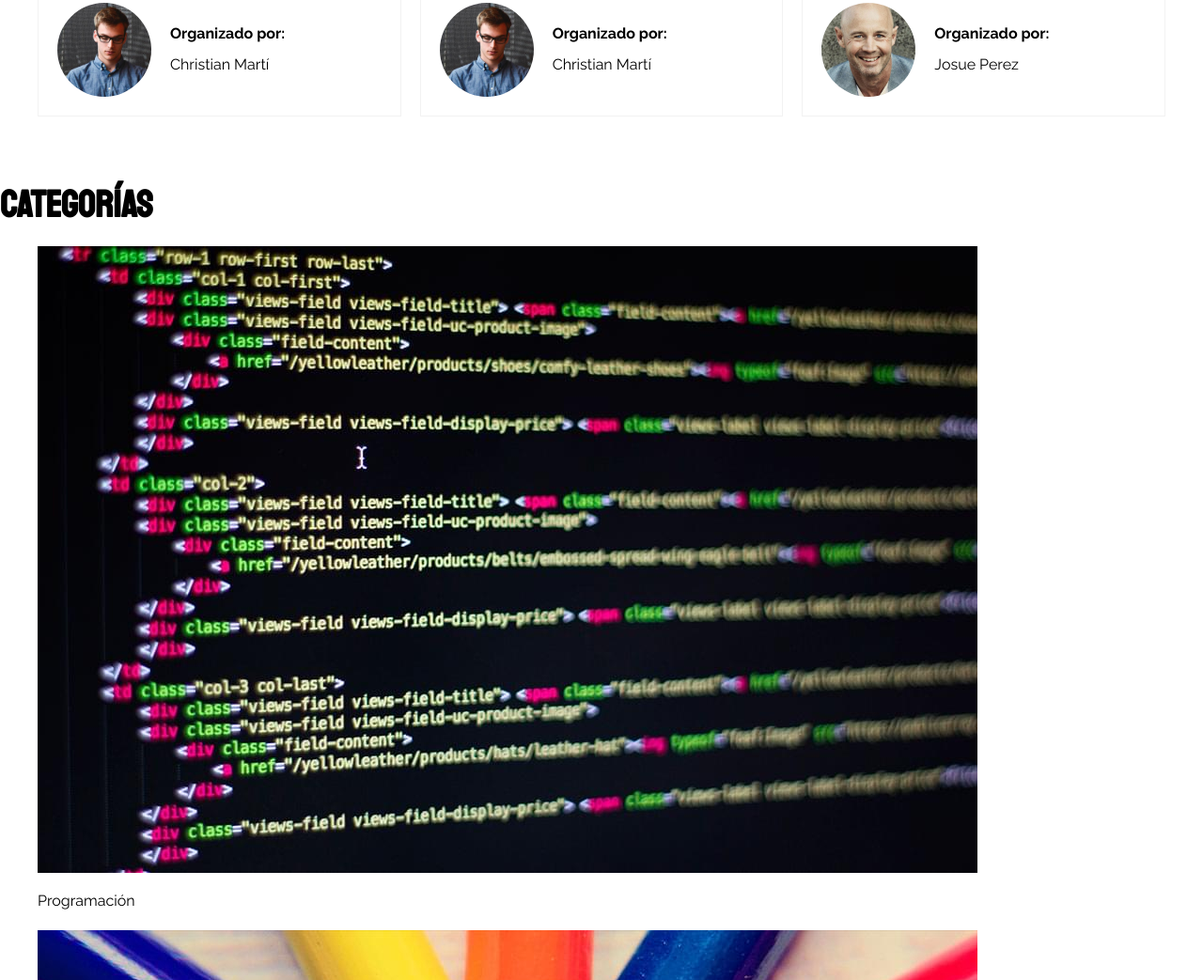
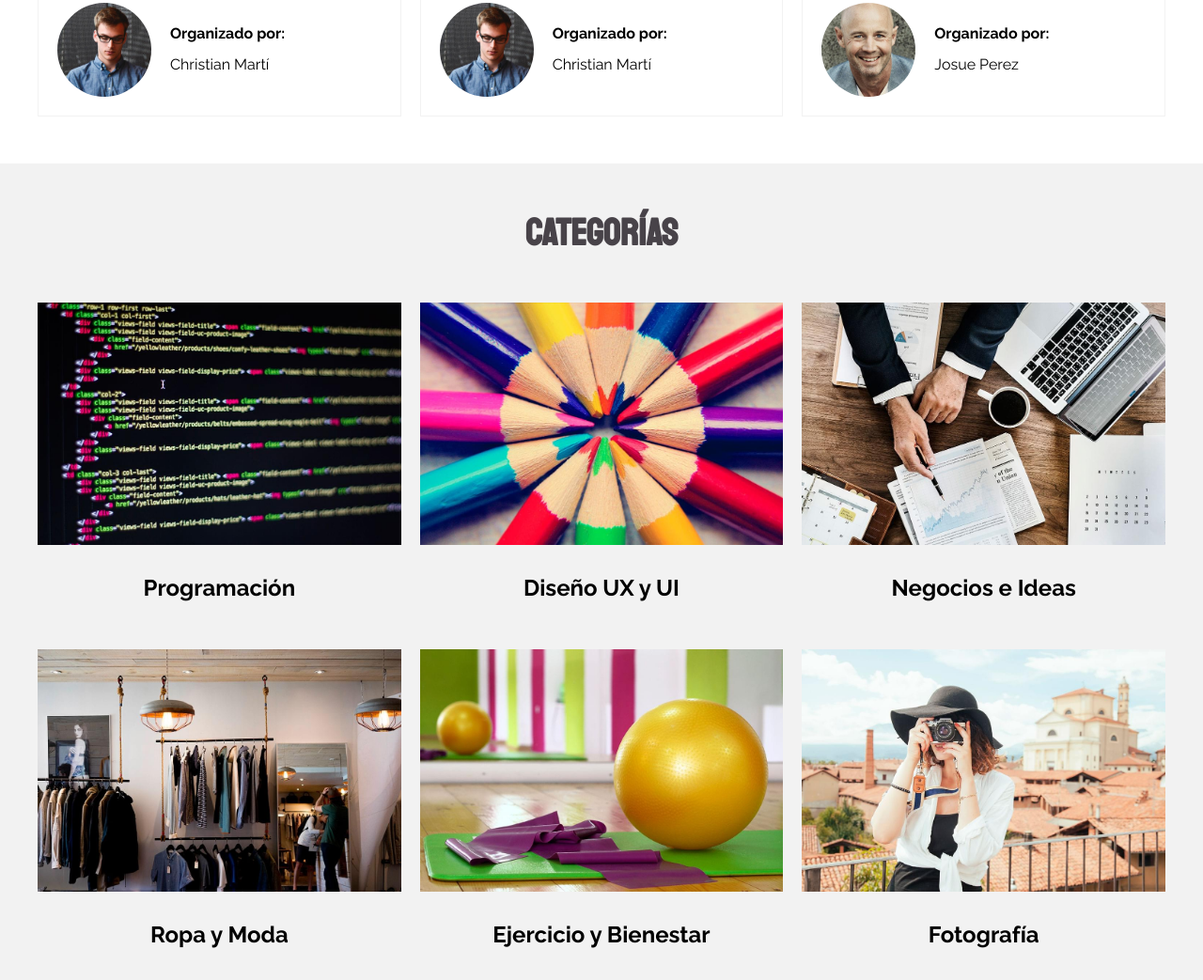
Before and after one commit to CristianMP04/meeti, a website: page index.html in a window 1280 px wide. Shown: the part 1421-2464 px from the top of the page at 94% size. Drawn offline with Linux system fonts and the light colour scheme.

Commit message:
finish section Categorias
finish section Categorias

```diff
--- a/src/scss/ui/contenido/_categorias.scss
+++ b/src/scss/ui/contenido/_categorias.scss
@@ -1,2 +1,32 @@
 @use 'base/variables' as v;
 @use 'base/mixins' as m;
+
+.categorias {
+    background-color: v.$grisClaro;
+    padding: 5rem 0;
+
+    &__heading {
+        @include m.heading;
+    }
+
+    &__grid {
+        margin-top: 5rem;
+        @include m.grid(1, 4rem);
+        @include m.tablet {
+            @include m.grid(2, 2rem);
+         }
+
+         @include m.desktop {
+            @include m.grid(3, 2rem);
+          }
+    }
+}
+
+.categoria {
+
+    &__nombre {
+        font-size: 2.4rem;
+        font-weight: 700;
+        text-align: center;
+    }
+}
```
Also changed, not shown: build/css/app.css, 1 other file.
